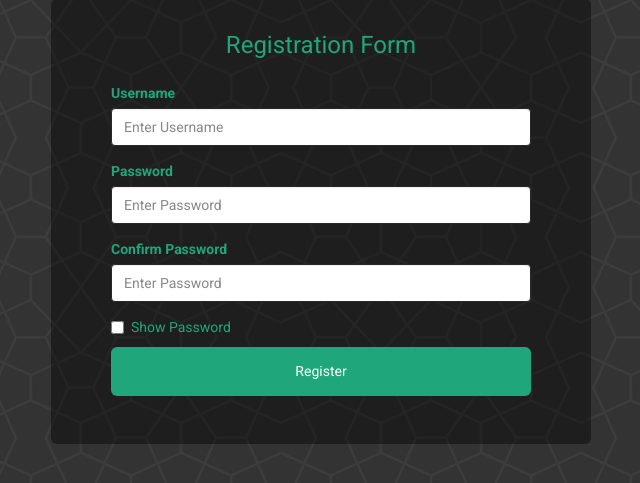
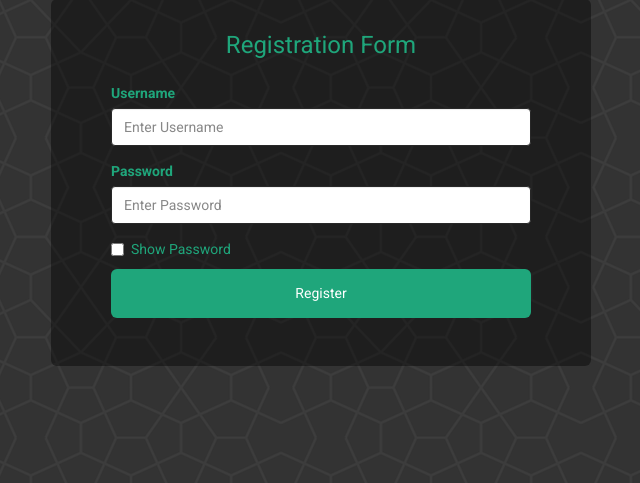
Before and after one commit to Zaland/PHP-SQL-Website, a PHP site: page /register.php in a window 1280 px wide. Shown: the part 113-596 px from the top of the page, without its empty margins (319-959 px from the left). Run offline with PHP 8.4, Linux system fonts and the light colour scheme; style sheets or scripts are compiled from the project's sources.

Commit message:
Registration form connected with database and outputs error codes.

```diff
--- a/content/footer.php
+++ b/content/footer.php
@@ -4,6 +4,9 @@
         <script type="text/javascript" src="js/jquery-3.2.1.min.js"></script>
 
         <!-- Bootstrap js -->
-        <script src="js/bootstrap.min.js"></script>
+        <script type="text/javascript" src="js/bootstrap.min.js"></script>
+
+        <!-- Scripts for website -->
+        <script type="text/javascript" src="js/scripts.js"></script>
     </body>
 </html>
--- a/register.php
+++ b/register.php
@@ -8,28 +8,24 @@
 
             <div class="container">
                 <div class="col-lg-6 col-md-6 col-sm-10 col-lg-offset-3 col-md-offset-3 col-sm-offset-1">
-                    <div id="register-alerts"></div>
+                    <div class="register-alerts"></div>
                     <div class="jumbotron">
                         <h4 class="register-title"> Registration Form </h4>
                         <form>
                             <fieldset>
                                 <div class="form-group">
                                     <label> Username </label>
-                                    <input type="text" id="username" class="form-control" placeholder="Enter Username">
+                                    <input type="text" id="username" class="form-control" placeholder="Enter Username" required>
                                 </div>
                                 <div class="form-group">
                                     <label> Password </label>
-                                    <input type="password" id="password1" class="form-control" placeholder="Enter Password">
-                                </div>
-                                <div class="form-group">
-                                    <label> Confirm Password </label>
-                                    <input type="password" id="password2" class="form-control" placeholder="Enter Password">
+                                    <input type="password" id="password" class="form-control" placeholder="Enter Password" required>
                                 </div>
                                 <div class="checkbox">
-                                    <input class="showpass" type="checkbox" onclick="showPasswordReg()">
-                                    <label> Show Password </label>
+                                    <input id="showpass" class="showpass" type="checkbox" onclick="showPass()">
+                                    <label for="showpass"> Show Password </label>
                                 </div>
-                                <input type="submit" value="Register" id="register" class="btn btn-custom btn-lg btn-block"/>
+                                <input type="submit" value="Register" class="btn btn-custom btn-lg btn-block register-btn"/>
                             </fieldset>
                         </form>
                     </div>
```
Also changed, not shown: js/scripts.js (added, +39 -0 lines), scripts/create_account.php (added, +32 -0 lines).
